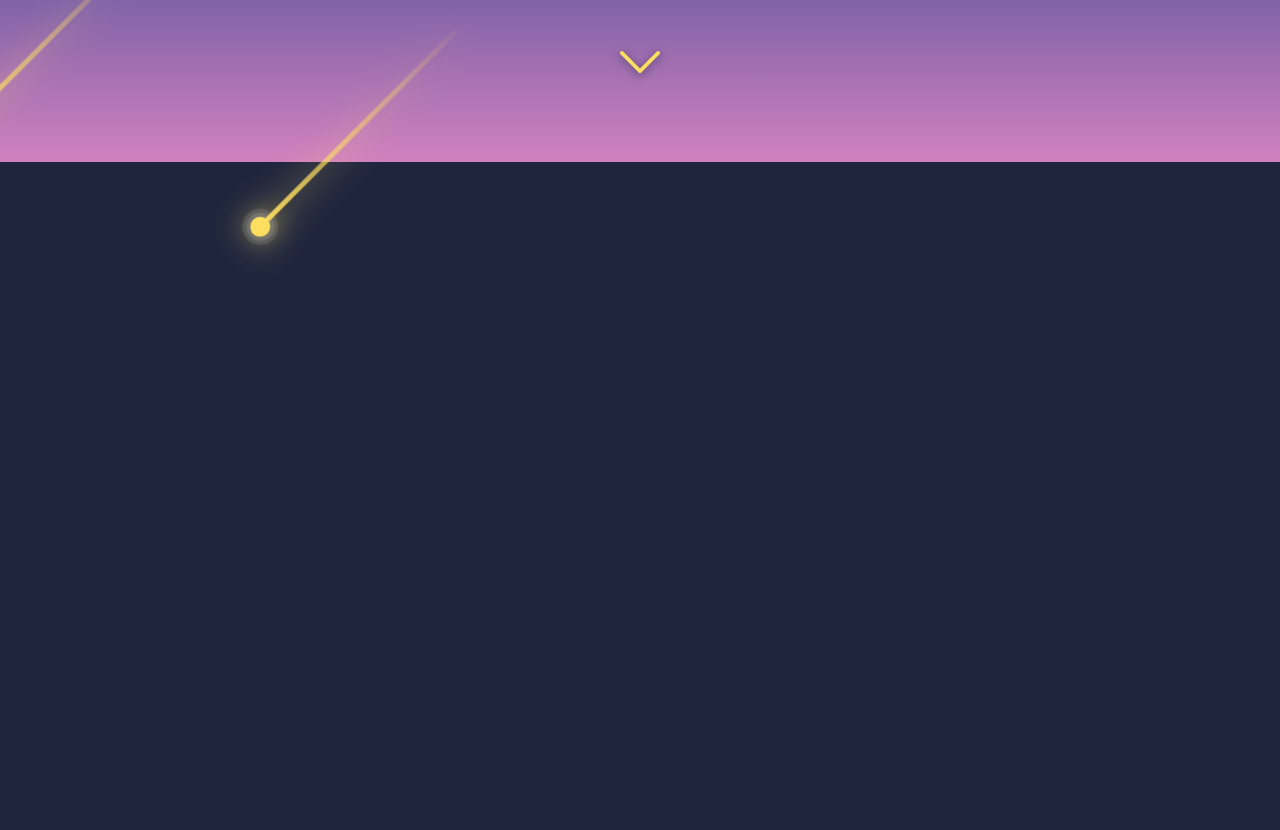
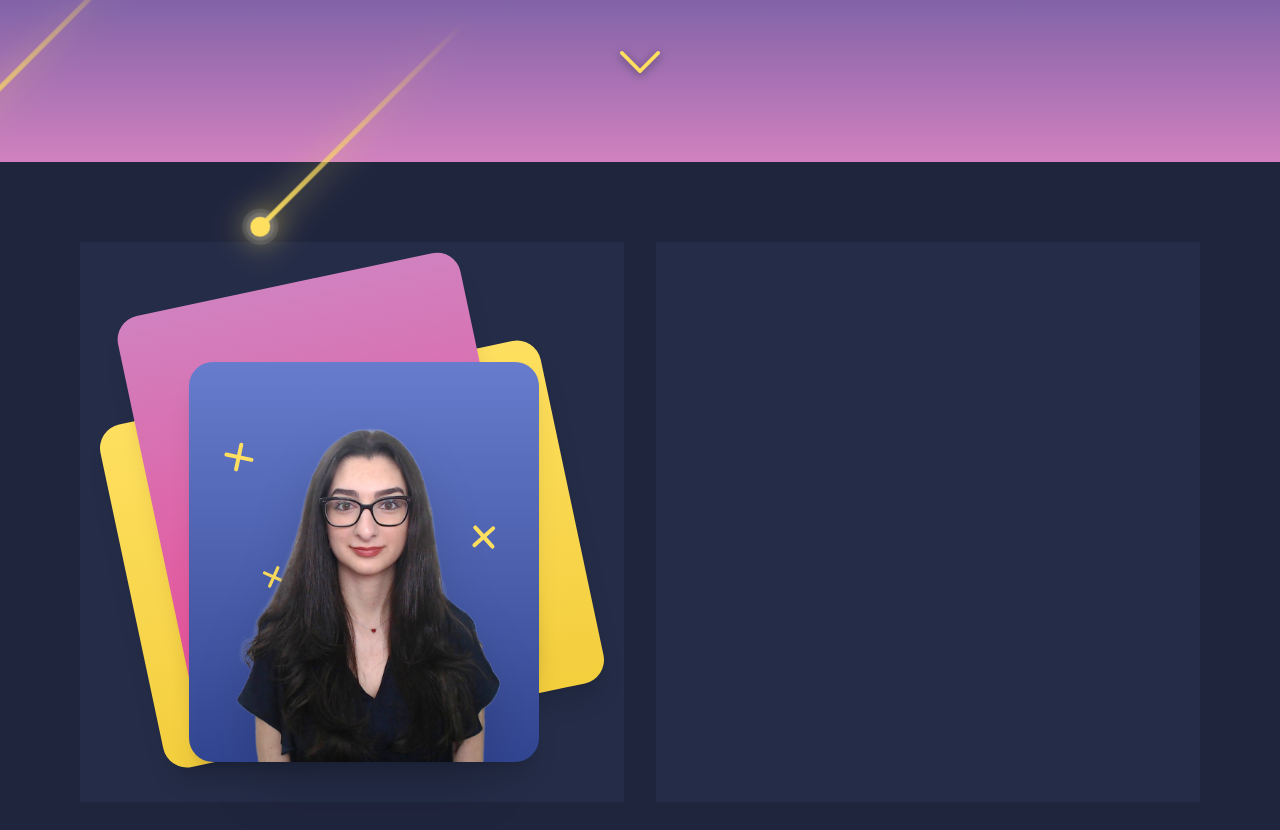
Before and after one commit to thewildc4rd/portfolio, a Next.js app: page / in a window 1280 px wide. Shown: the part 670-1500 px from the top of the page. Built offline with nearby package versions, Linux system fonts and the light colour scheme.

Commit message:
working on home overview

```diff
--- a/app/globals.css
+++ b/app/globals.css
@@ -168,8 +168,26 @@ nav {
   animation: draw 1.5s ease-in forwards;
 }
 
+.cross {
+  stroke-dasharray: 90;
+  /* stroke-dashoffset: 90; */
+  /* animation: draw 0.8s ease-in forwards; */
+}
+
 @keyframes draw {
   to {
     stroke-dashoffset: 0;
   }
 }
+
+.card-1 {
+  background: linear-gradient(180deg, var(--glaucous) 0%, var(--marian-blue) 100%);
+}
+
+.card-2 {
+  background: linear-gradient(180deg, var(--sky-magenta) 0%, var(--rose-bonbon) 100%);
+}
+
+.card-3 {
+  background: linear-gradient(180deg, var(--naples-yellow) 0%, #f3ce3d 100%);
+}
--- /dev/null
+++ b/components/CrossDoodle.js
@@ -0,0 +1,42 @@
+'use client';
+
+import React from 'react';
+import { useRef } from 'react';
+import { useInView } from 'framer-motion';
+
+const crossDoodle = ({ style }) => {
+  const ref = useRef(null);
+  const isInView = useInView(ref, { once: true });
+
+  return (
+    <svg
+      width='30'
+      height='30'
+      viewBox='0 0 98 96'
+      fill='none'
+      xmlns='http://www.w3.org/2000/svg'
+      className={`absolute z-10 ${style}`}
+    >
+      <path
+        className='cross'
+        d='M48 7V89.5'
+        fill='none'
+        stroke='#FEDF5F'
+        strokeMiterlimit='10'
+        strokeWidth='13'
+        strokeLinecap='round'
+      />
+      <path
+        className='cross'
+        d='M91 48.5H6.5'
+        fill='none'
+        stroke='#FEDF5F'
+        strokeMiterlimit='10'
+        strokeWidth='13'
+        strokeLinecap='round'
+      ></path>
+    </svg>
+  );
+};
+
+export default crossDoodle;
--- a/components/HomeOverview.js
+++ b/components/HomeOverview.js
@@ -1,11 +1,31 @@
+import Image from 'next/image';
 import React from 'react';
+import CrossDoodle from './CrossDoodle';
 
 const HomeOverview = (props) => {
   return (
     <div
       id='home-overview'
-      className='h-screen w-screen flex flex-col justify-start items-start p-40 bg-space-cadet-dark'
-    ></div>
+      className='h-[90svh] w-screen flex flex-row justify-center items-start p-20 gap-8 bg-space-cadet-dark'
+    >
+      <div className='bg-space-cadet-light h-full w-full relative flex justify-center items-center'>
+        <div className='card-1 w-full h-full max-w-[350px] max-h-[400px] rounded-3xl absolute z-[3] translate-x-3 translate-y-10 flex items-end shadow-xl hover:scale-[110%] transition-all'>
+          <Image
+            src={'/headshot.png'}
+            alt={'A headshot of me'}
+            width={'350'}
+            height={'350'}
+            className='drop-shadow-2xl absolute z-[5]'
+          />
+          <CrossDoodle style={'top-[40%] left-[80%] rotate-[48deg] absolute z-[4]'} />
+          <CrossDoodle style={'top-[50%] left-[20%] rotate-[24deg] scale-[0.8] absolute z-[4]'} />
+          <CrossDoodle style={'top-[20%] left-[10%] rotate-12 absolute z-[4]'} />
+        </div>
+        <div className='card-2 w-full h-full max-w-[350px] max-h-[420px] rounded-3xl absolute z-[2] -translate-x-6 -translate-y-8 -rotate-12 shadow-xl' />
+        <div className='card-3 w-full h-full max-w-[450px] max-h-[350px] rounded-3xl absolute z-[1] translate-y-8 -rotate-12 shadow-xl' />
+      </div>
+      <div className='bg-space-cadet-light h-full w-full'></div>
+    </div>
   );
 };
 
--- a/components/HomeSky.js
+++ b/components/HomeSky.js
@@ -1,4 +1,5 @@
 import React from 'react';
+import SquiggleDoodle from './SquiggleDoodle';
 import { motion, useAnimationControls, useScroll, animate } from 'framer-motion';
 import { useEffect } from 'react';
 import Image from 'next/image';
@@ -35,21 +36,7 @@ const HomeSky = (props) => {
         Hi, my name is
       </h2>
       <h1 className='text-9xl text-sky-magenta font-semibold'>Sabrina</h1>
-      <svg
-        xmlns='http://www.w3.org/2000/svg'
-        viewBox='0 0 1491 117'
-        className='z-10 w-[600px] ml-5'
-      >
-        <path
-          className='squiggle'
-          fill='none'
-          stroke='#D181BF'
-          strokeMiterlimit='10'
-          strokeWidth='20'
-          strokeLinecap='round'
-          d='M14.5 81C14.5 81 127 -2.00003 138.5 12.5C150 27 116 65 135 87.5C154 110 317.237 -1.83905 349.5 12.5C367.5 20.4999 349.5 72 391 72C485.161 72 552.849 23.2382 600 32.5C614.5 35.3482 615 79.5 644 87.5C673 95.5 779.874 58.8597 875.5 50.5C962.487 42.8955 1011.68 43.3055 1099 44C1195.18 44.7649 1354 58.5 1354 58.5'
-        />
-      </svg>
+      <SquiggleDoodle />
       {[1, 2, 3].map((num) => (
         <motion.img
           key={num}
--- /dev/null
+++ b/components/SquiggleDoodle.js
@@ -0,0 +1,19 @@
+import React from 'react';
+
+const squiggleDoodle = (props) => {
+  return (
+    <svg xmlns='http://www.w3.org/2000/svg' viewBox='0 0 1491 117' className='z-10 w-[600px] ml-5'>
+      <path
+        className='squiggle'
+        fill='none'
+        stroke='#D181BF'
+        strokeMiterlimit='10'
+        strokeWidth='20'
+        strokeLinecap='round'
+        d='M14.5 81C14.5 81 127 -2.00003 138.5 12.5C150 27 116 65 135 87.5C154 110 317.237 -1.83905 349.5 12.5C367.5 20.4999 349.5 72 391 72C485.161 72 552.849 23.2382 600 32.5C614.5 35.3482 615 79.5 644 87.5C673 95.5 779.874 58.8597 875.5 50.5C962.487 42.8955 1011.68 43.3055 1099 44C1195.18 44.7649 1354 58.5 1354 58.5'
+      />
+    </svg>
+  );
+};
+
+export default squiggleDoodle;
```
Also changed, not shown: components/DashDoodle.js (added), components/ZigZagDoodle.js (added).
